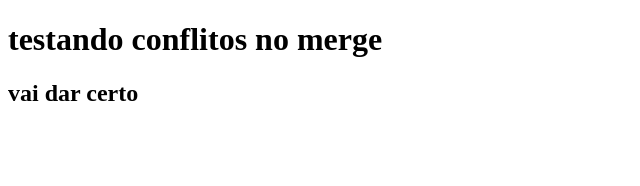
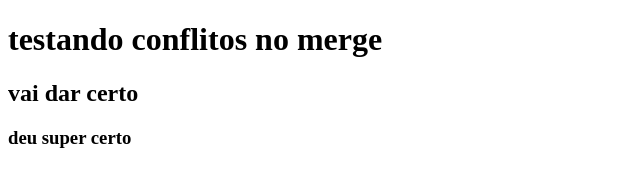
Before and after one commit to lucianarsbh/HiringCoders, a plain HTML site: page index.html in a window 1280 px wide. Shown: the whole page, without its empty margins (0-640 px from the left). Drawn offline with Linux system fonts and the light colour scheme.

Commit message:
Update index.html

```diff
--- a/index.html
+++ b/index.html
@@ -10,5 +10,6 @@
 <body>
     <h1>testando conflitos no merge </h1>
     <h2>vai dar certo</h2>
+    <h3>deu super certo</h3>
 </body>
 </html>
```
